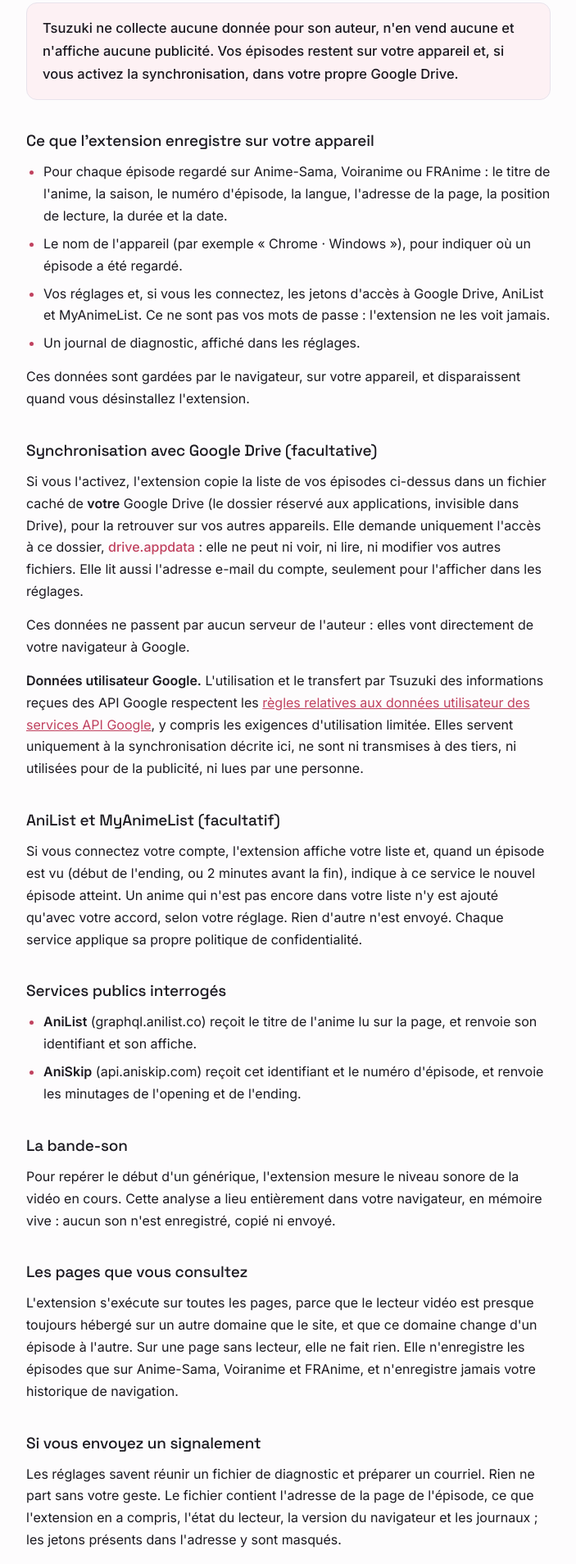
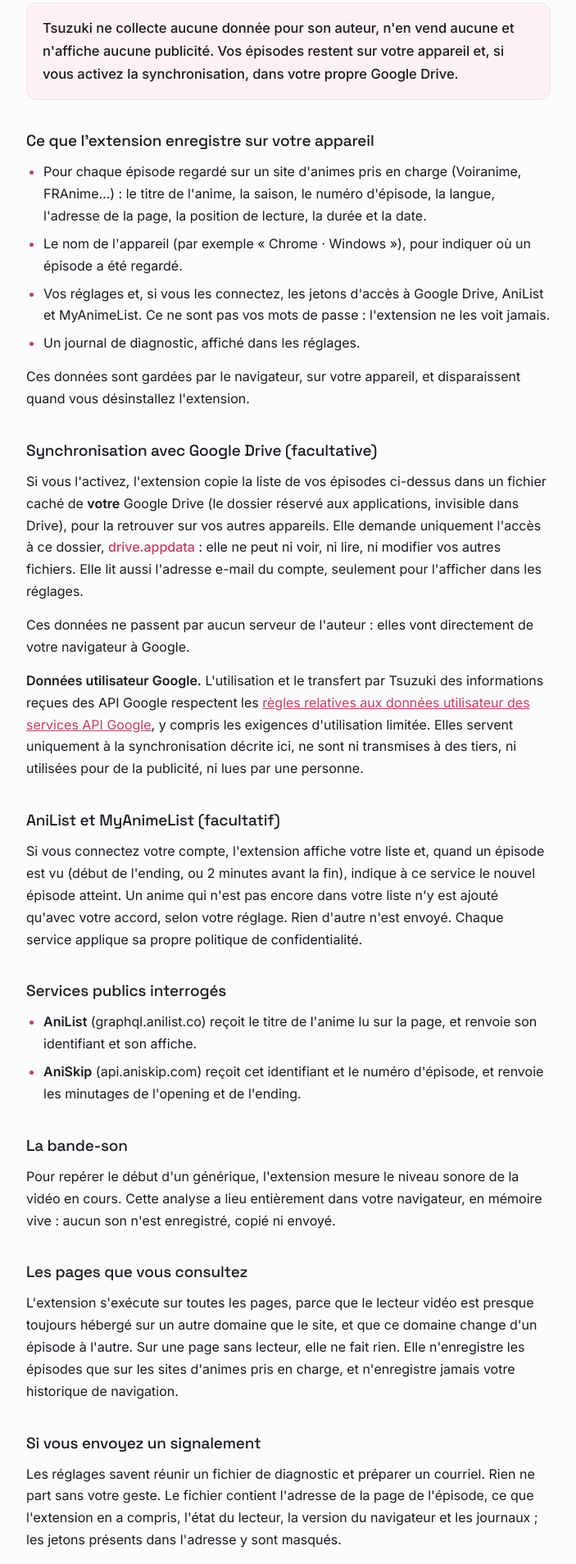
Before and after one commit to tad15/Tsuzuki-site, a plain HTML site: page confidentialite.html in a window 1280 px wide. Shown: the part 211-2119 px from the top of the page at 82% size, without its empty margins (288-991 px from the left). Drawn offline with Linux system fonts and the light colour scheme.

Commit message:
Plus de mention d'Anime-Sama
Co-Authored-By: Claude Opus 5.5 <noreply@anthropic.com>
Claude-Session: https://claude.ai/code/session_01Y2y177rrJquPRhcFXnmaxx

```diff
--- a/confidentialite.html
+++ b/confidentialite.html
@@ -66,7 +66,7 @@
 
   <h2>Ce que l'extension enregistre sur votre appareil</h2>
   <ul>
-    <li>Pour chaque épisode regardé sur Anime-Sama, Voiranime ou FRAnime : le titre de l'anime,
+    <li>Pour chaque épisode regardé sur un site d'animes pris en charge (Voiranime, FRAnime…) : le titre de l'anime,
     la saison, le numéro d'épisode, la langue, l'adresse de la page, la position de lecture, la
     durée et la date.</li>
     <li>Le nom de l'appareil (par exemple « Chrome · Windows »), pour indiquer où un épisode a été
@@ -116,8 +116,7 @@
   <h2>Les pages que vous consultez</h2>
   <p>L'extension s'exécute sur toutes les pages, parce que le lecteur vidéo est presque toujours
   hébergé sur un autre domaine que le site, et que ce domaine change d'un épisode à l'autre. Sur
-  une page sans lecteur, elle ne fait rien. Elle n'enregistre les épisodes que sur Anime-Sama,
-  Voiranime et FRAnime, et n'enregistre jamais votre historique de navigation.</p>
+  une page sans lecteur, elle ne fait rien. Elle n'enregistre les épisodes que sur les sites d'animes pris en charge, et n'enregistre jamais votre historique de navigation.</p>
 
   <h2>Si vous envoyez un signalement</h2>
   <p>Les réglages savent réunir un fichier de diagnostic et préparer un courriel. Rien ne part sans
```
Also changed, not shown: index.html (+1 -1 lines).
